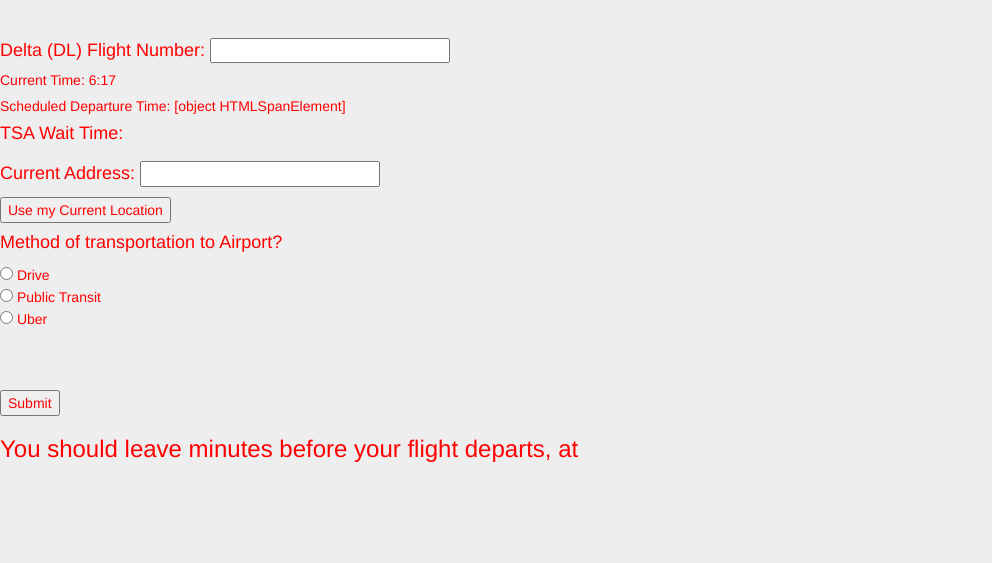
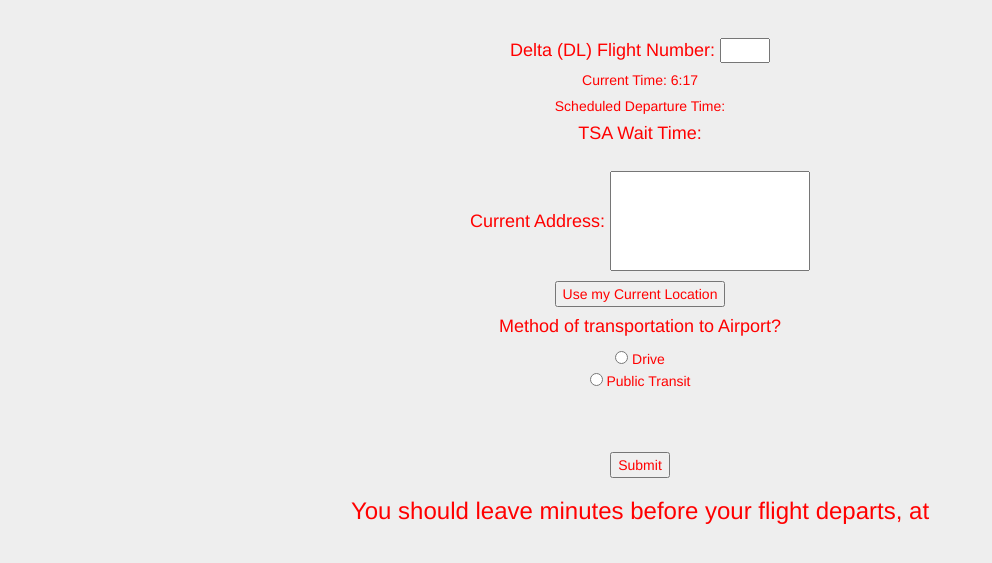
Before and after one commit to peterjrohrer/deltaT, a plain HTML site: page index.html in a window 1280 px wide. Shown: the part 63-626 px from the top of the page, without its empty margins (0-992 px from the left). Drawn offline with Linux system fonts and the light colour scheme; no server answers.

Commit message:
working times

```diff
--- a/index.html
+++ b/index.html
@@ -11,20 +11,34 @@
       text-align: center;
       letter-spacing: .1px;
     }
+    h3 {
+      text-align: center;
+    }
     h4 {
-
+      text-align: center;
     }
     h5 {
-
+      text-align: center;
     }
     hr {
       color: #ff0000;
       line-height: 2px;
     }
+    div {
+      width: 100%;
+      text-align: center;
+      display: inline-block;
+    }
+    button {
+      text-align: center;
+      margin: auto;
+      display: block;
+
+    }
   </style>
 	<body>
 		<h1>DeltaT</h1> <hr>
-		<h4>Delta (DL) Flight Number: <input type="text" id="fltnum" name="fltnum"><br> </h4>
+		<h4>Delta (DL) Flight Number: <input type="text" id="fltnum" name="fltnum" maxlength="4" style="color: #003399; width: 50px;"><br> </h4>
     <h5>Current Time: <span id="time"></span></h5>
   	<h5>Scheduled Departure Time: <span id="departureTime"></span></h5>
 
@@ -32,12 +46,14 @@
       <div id="waitTimes">
 
       </div>
-  		<h4>Current Address: <input type="text" id="address"><br></h4>
-        <button id="currentLocation">Use my Current Location</button>
+  		<h4>Current Address: <input type="text" id="address" style="color: #003399; width: 200px; height: 100px;"><br></h4>
+        <button id="currentLocation" >Use my Current Location</button>
   		<h4>Method of transportation to Airport?</h4>
-  		<input type="radio" name="method" value="car"> Drive<br>
-  		<input type="radio" name="method" value="transit"> Public Transit<br>
-  		<input type="radio" name="method" value="uber"> Uber
+      <div>
+  		  <input type="radio" name="method" id="method" value="car"> Drive<br>
+  		  <input type="radio" name="method" id="method" value="transit"> Public Transit<br>
+  		  <!-- <input type="radio" name="method" value="uber"> Uber -->
+      </div>
       <br><hr><br><button id = "submit">Submit</button>
       <h3>You should leave <span id="totalTime"></span> minutes before your flight departs, at <span id="leaveTime"></span></h3>
 
--- a/req.js
+++ b/req.js
@@ -78,7 +78,8 @@ document.getElementById("submit").onclick = function() {
 
 	getFltInfo(fltnum, function(res){
 		var arrivalAirport = JSON.parse(res).flightStatusResponse.statusResponse.flightStatusTO.flightStatusLegTOList.departureAirportCode;
-
+		getTime(arrivalAirport);
+		printFltTimes();
 		getTSATimes(arrivalAirport, function(tsaTimes){
 			var waitTimeMap = handleTSATimes(tsaTimes)
 			console.log(waitTimeMap)
@@ -108,11 +109,23 @@ function printFltTimes() {
 	fltnum = document.getElementById("fltnum").value;
 	getFltInfo(fltnum, function(res){
 		var departureTime = JSON.parse(res).flightStatusResponse.statusResponse.flightStatusTO.flightStatusLegTOList.departureLocalTimeScheduled;
+		var t = new Date(departureTime);
+		if(t.getHours()>12) {
+			var h = t.getHours()-12;
+		} else {
+			h = t.getHours();
+		}
+		if(t.getMinutes()<10) {
+			var m = "0"+t.getMinutes();
+		} else {
+			m = t.getMinutes();
+		}
+		document.getElementById("departureTime").innerHTML = h+":"+m;
 		console.log(departureTime);
+
 	})
-	document.getElementById("departureTime").innerHTML = departureTime;
 }
-printFltTimes();
+
 function waitObjectToString(waitObject){
 	return waitObject.checkpointData.longname + " has a projected wait of " + waitObject.waitTime
 }
@@ -150,9 +163,10 @@ function getFltInfo(fltnum, callback){
 
 }
 
+function getTime(airport, callback){
+	//destination = airport+" airport";
+	destination = "ATL Airport"
+	mode = document.getElementById("method").value;
+	httpGetAsync('https://maps.googleapis.com/maps/api/directions/json?origin=' + encodeURI(location) + '&destination=' + encodeURI(destination) + '&key=' + gmapsApiKey + '&mode=' + mode +  "?", callback);
 
-
-// function getTime(location, destination, mode, callback){
-
-// 	httpGetAsync('https://maps.googleapis.com/maps/api/directions/json?origin=' + encodeURI(location) + '&destination=' + encodeURI(destination) + /*'&key=' + googleDirectionKey + */ '&mode=' + mode + "&key=" + gmapsApiKey + "?", callback)
-// }
+}
```
